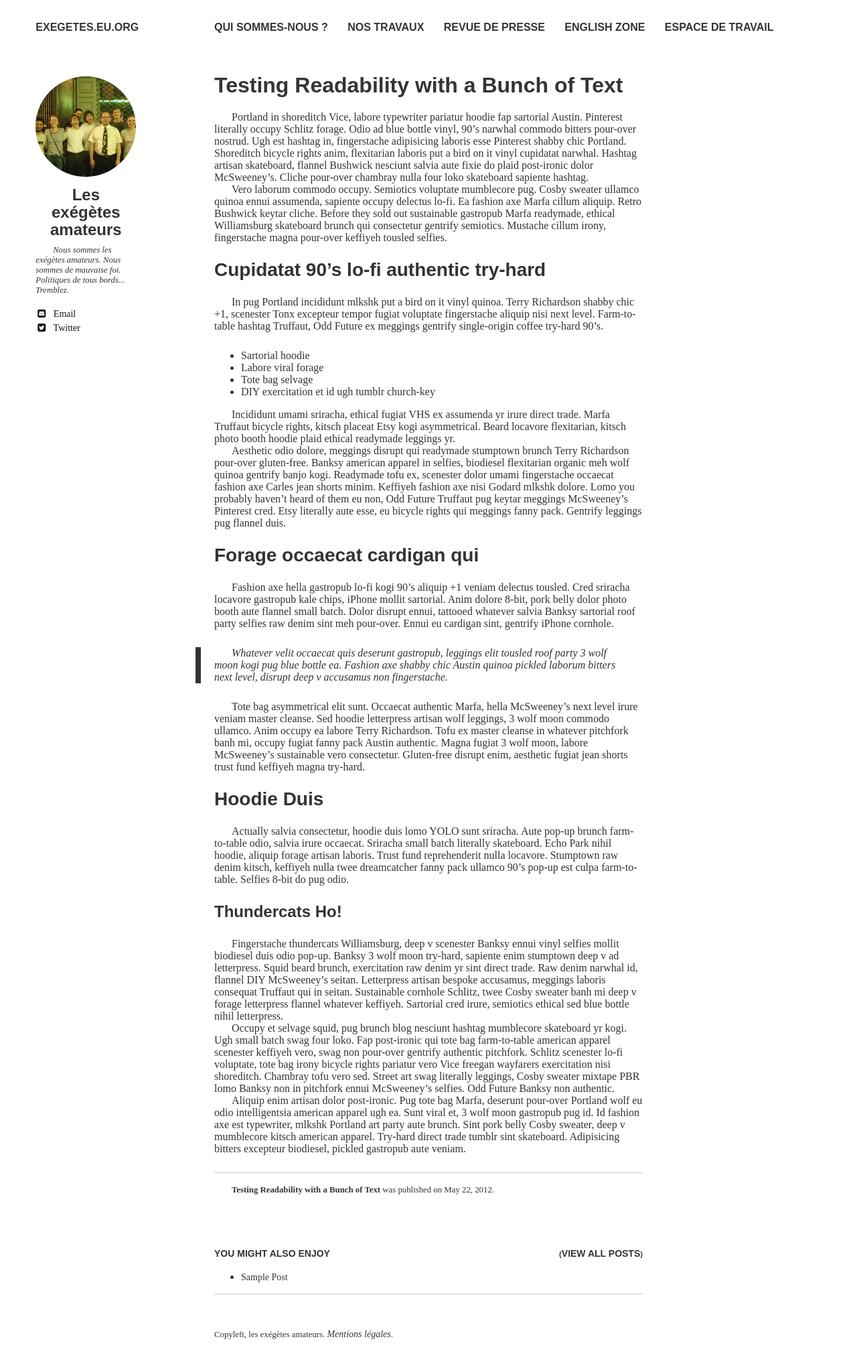
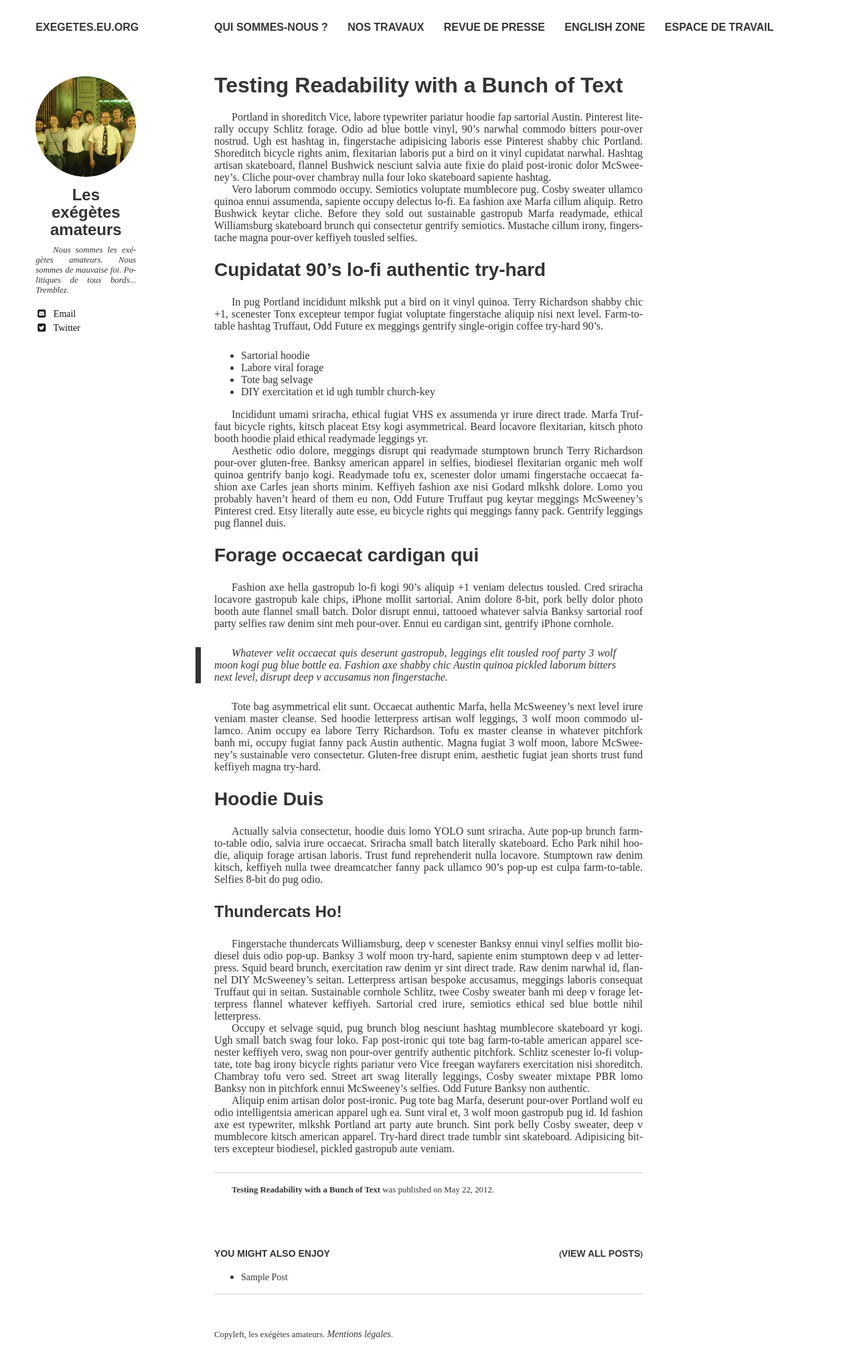
Before and after one commit to hugoroy/exegetes-web, a Jekyll site: the page built from _posts/2012-05-22-readability-post.md, in a window 1280 px wide. Shown: the whole page at 67% size. Built offline with Jekyll 4.4.1, drawn with Linux system fonts in a browser that asks for light colours; nearby versions of some CDN libraries.

Commit message:
Justification et césure automatique des paragraphes
Et préciser que les alinéas de paragraphe ne sont que dans le corps du billet et pas ailleurs.

```diff
--- a/_sass/typography.scss
+++ b/_sass/typography.scss
@@ -132,11 +132,19 @@ blockquote {
 
 p {
 	margin: 0 0 $indent-var;
-	// sibling indentation
+    text-align: justify;
+    -webkit-hyphens: auto;
+    -ms-hyphens: auto;
+    -moz-hyphens: auto;
+    hyphens: auto;
+}
+
+.post p {
   @if $paragraph-indent == true {
     & {
 			text-indent: $indent-var;
 		}
+	// sibling indentation
     & + p {
 			text-indent: $indent-var;
 			margin-top: -($indent-var);
```
